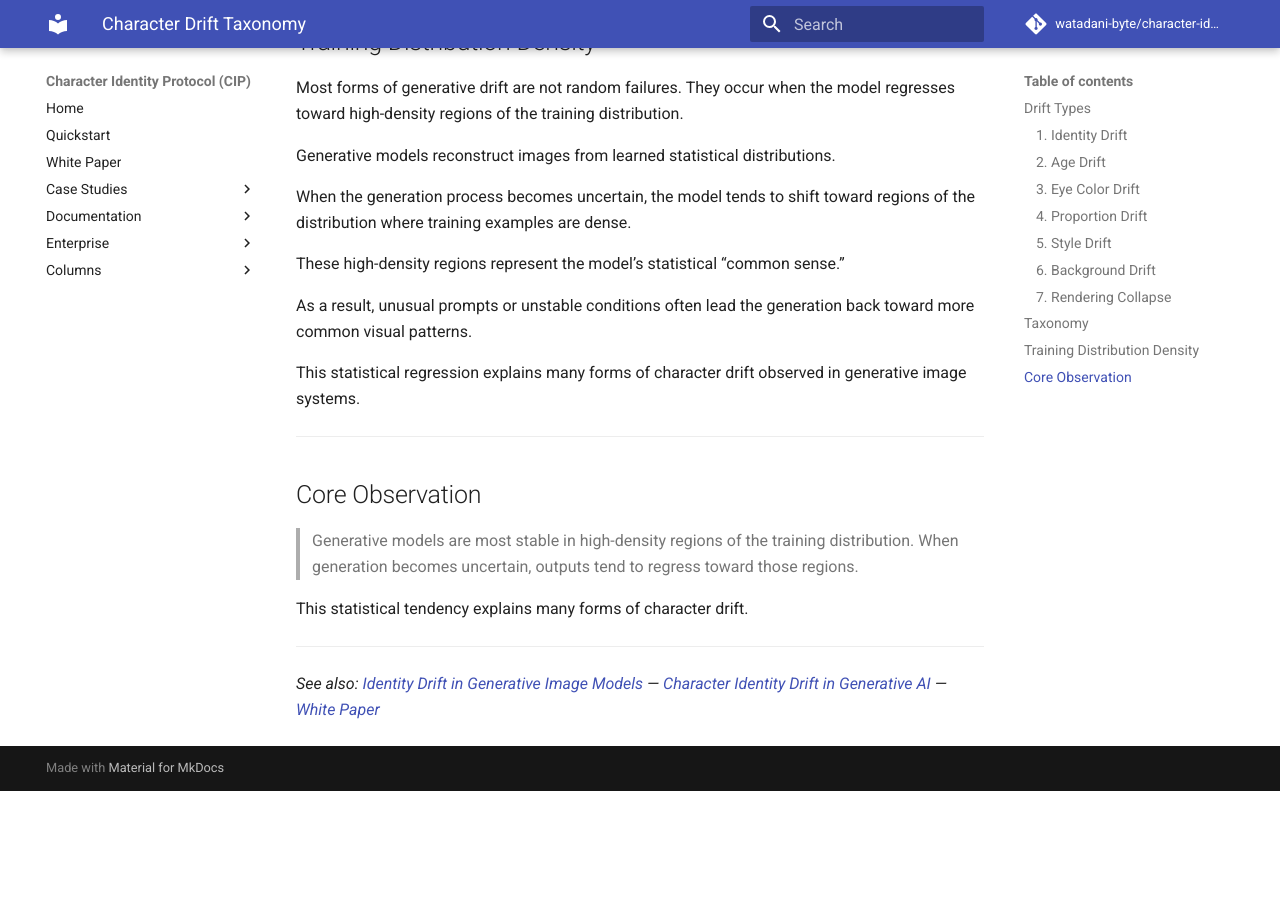
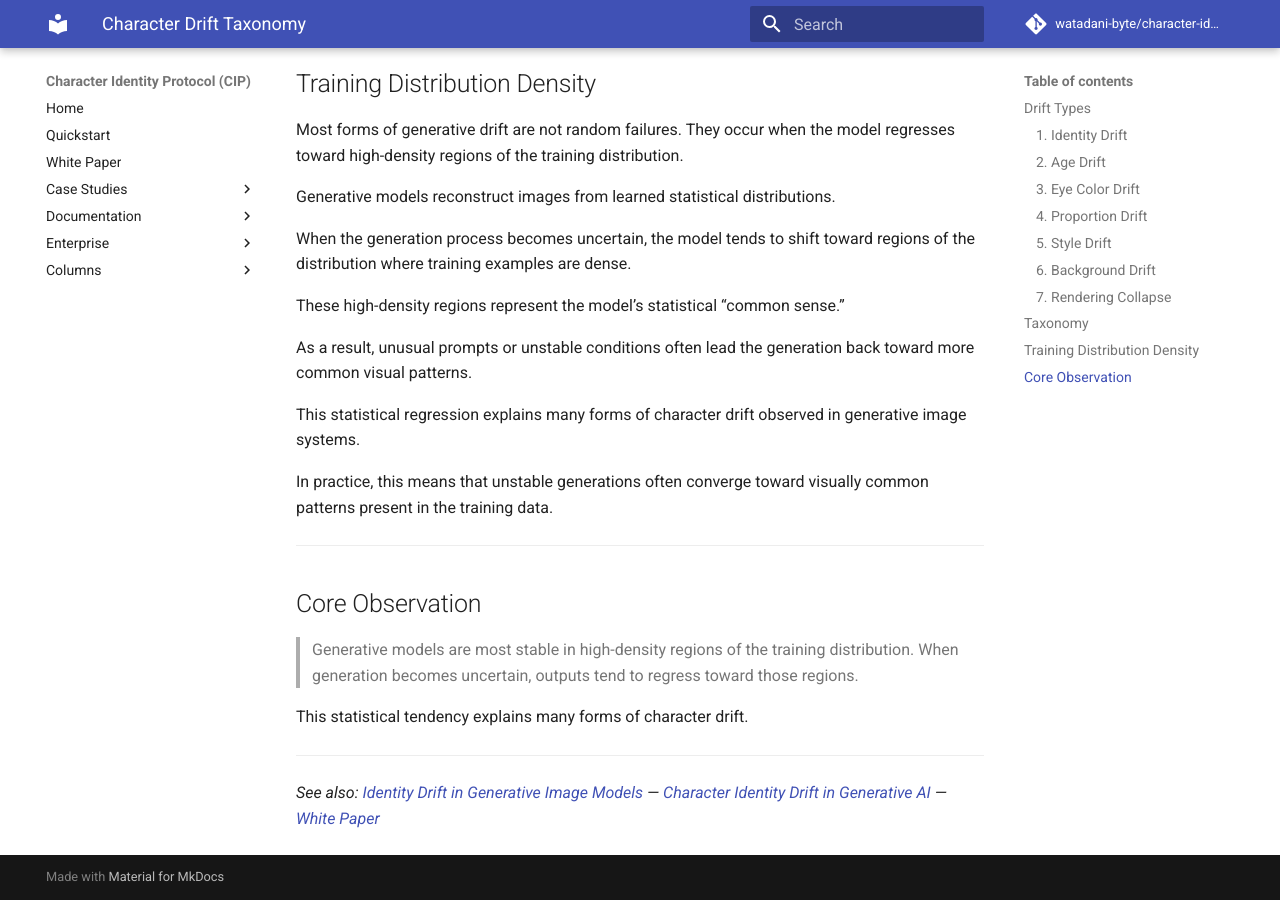
Before and after one commit to watadani-byte/character-identity-protocol, an MkDocs documentation site: the page built from docs/character_drift_taxonomy.md, in a window 1280 px wide and 900 px high, scrolled down 2388 px. Built offline with MkDocs 1.6.1 and Material for MkDocs 9.7.7, drawn with Linux system fonts in a browser that asks for light colours; comment, search, counter and statistics services are not loaded; before the commit the page ends 3179 px from its top, so only the background shows below that; some of the changed text lies outside the part shown.

Commit message:
character_drift_taxonomy.md を更新

```diff
--- a/docs/character_drift_taxonomy.md
+++ b/docs/character_drift_taxonomy.md
@@ -11,6 +11,8 @@ Even when prompts remain identical, generated characters may change across gener
 This phenomenon can be understood as **character drift**.
 
 This document provides a taxonomy of common drift types observed in practice and explains their underlying statistical causes.
+
+The observations described here focus on character-centric image generation workflows.
 
 -----
 
@@ -121,6 +123,8 @@ As a result, unusual prompts or unstable conditions often lead the generation ba
 
 This statistical regression explains many forms of character drift observed in generative image systems.
 
+In practice, this means that unstable generations often converge toward visually common patterns present in the training data.
+
 -----
 
 ## Core Observation
```
